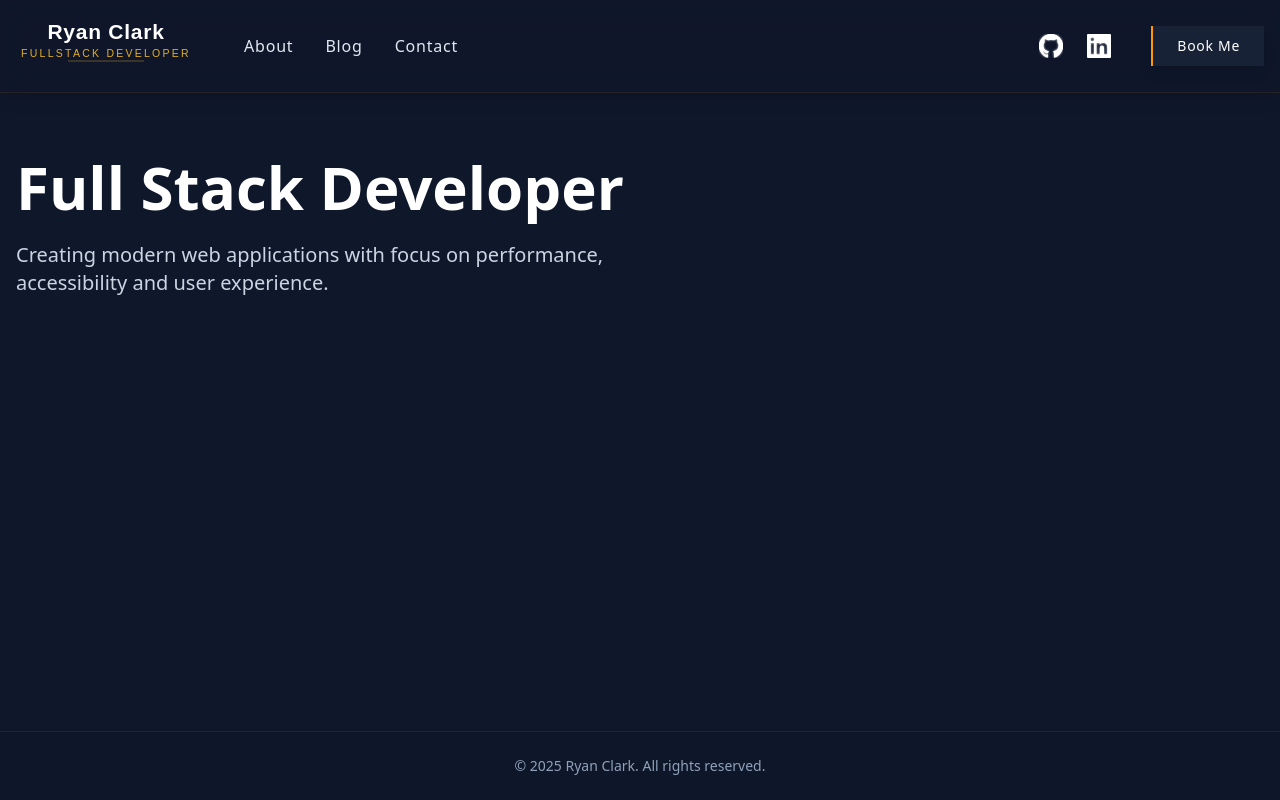
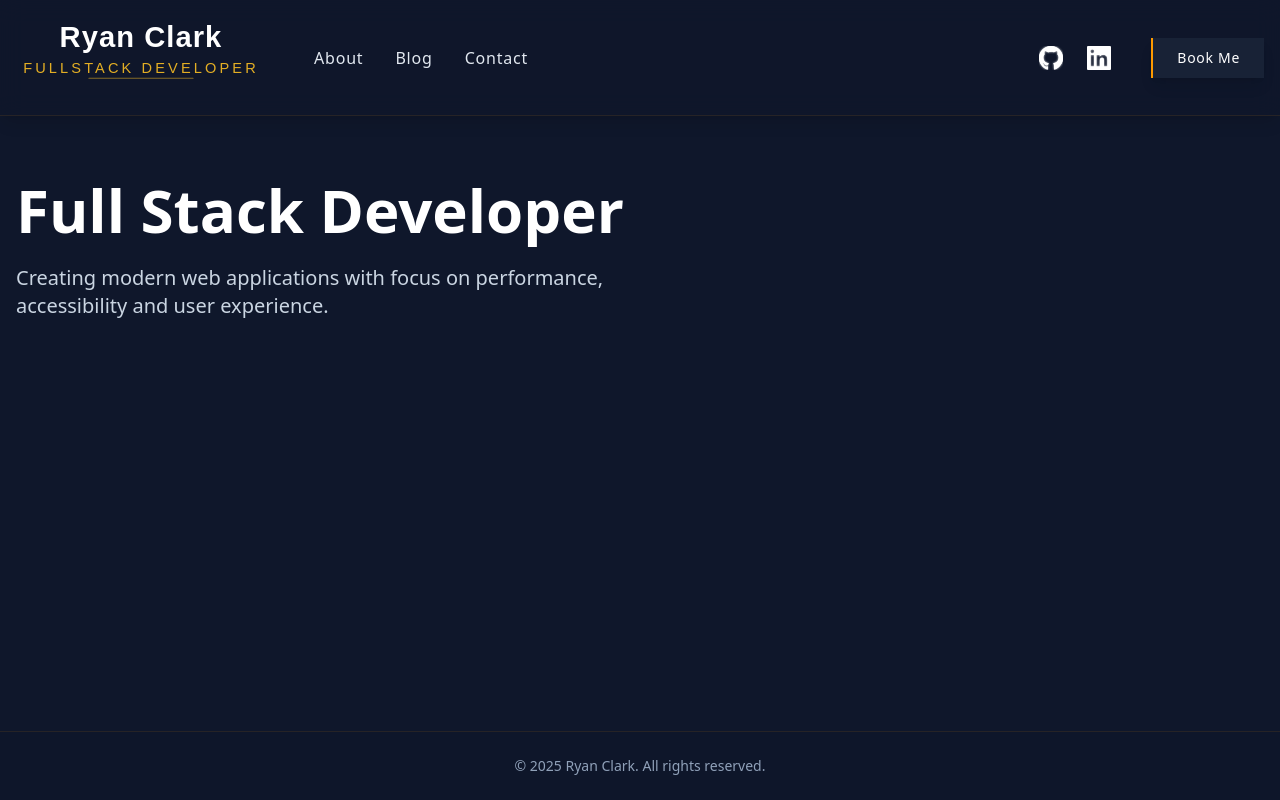
Before and after one commit to RyanWolfen7/PortfolioV5, a SvelteKit app: page / in a window 1280 px wide. Built offline with nearby package versions, Linux system fonts and the light colour scheme.

Commit message:
updated logo size

```diff
--- a/src/routes/+layout.svelte
+++ b/src/routes/+layout.svelte
@@ -42,8 +42,8 @@
         <!-- Desktop Navigation -->
         <nav class="hidden md:flex justify-between items-center p-4 max-w-7xl mx-auto" aria-label="Main navigation">
             <div class="flex items-center">
-                <a href="/" class="mr-12 transition-transform duration-500 hover:scale-105" aria-label="Ryan Clark - Home">
-                    <img src="/logo.svg" alt="Ryan Clark Logo" width="180" height="120" />
+                <a href="/" class="mr-12 transition-transform duration-500 hover:scale-105 mb-0 pb-0" aria-label="Ryan Clark - Home">
+                    <img src="/logo.svg" alt="Ryan Clark Logo" width="250" height="240" />
                 </a>
                 <div class="flex space-x-8" role="menubar">
                     <a href="/about" class="text-slate-200 hover:text-white font-light tracking-wider transition-all duration-300 relative group" role="menuitem" aria-current={isActiveRoute('/about') ? 'page' : undefined}>
@@ -80,7 +80,7 @@
         <!-- Mobile Navigation Header -->
         <nav class="md:hidden flex items-center justify-around p-3" aria-label="Mobile navigation">
             <a href="/" class="transition-transform duration-500 hover:scale-105" aria-label="Ryan Clark - Home">
-                <img src="/logo.svg" alt="Ryan Clark Logo" width="180" height="64" />
+                <img src="/logo.svg" alt="Ryan Clark Logo" width="250" height="64" />
             </a>
             <div class="flex items-center space-x-3">
                 <button
```
